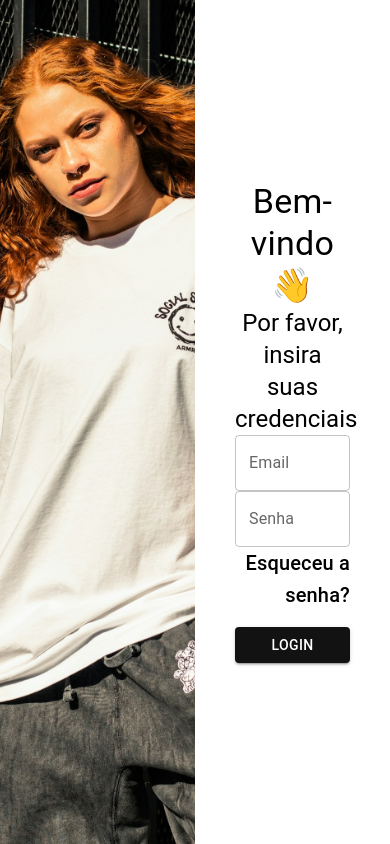
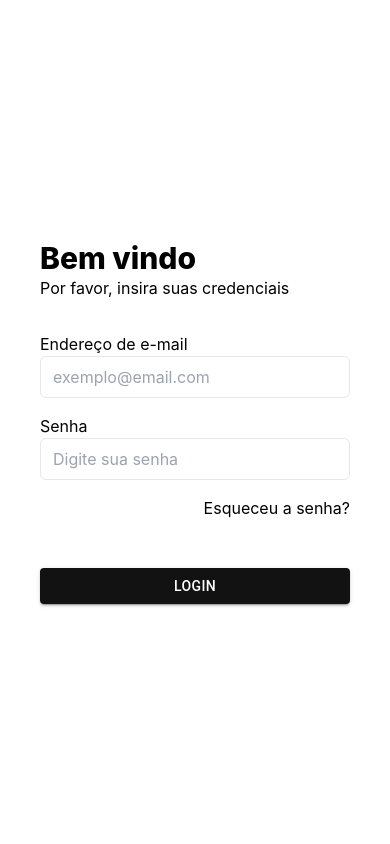
Before and after one commit to vemser/vemser-vs13-projeto-tshirt-ecomerce-front, a React (Vite) app: page /login in a window 390 px wide. Built offline with nearby package versions, Linux system fonts and the light colour scheme.

Commit message:
fix:responsiveness

```diff
--- a/src/pages/login/Login.tsx
+++ b/src/pages/login/Login.tsx
@@ -1,8 +1,8 @@
-import { yupResolver } from '@hookform/resolvers/yup';
-import { Button, TextField, Typography } from '@mui/material';
+import { yupResolver } from "@hookform/resolvers/yup";
+import { Button, TextField, Typography } from "@mui/material";
 import { useForm } from "react-hook-form";
 import * as yup from "yup";
-import backgroundImage from '../../../public/login.jpg';
+import backgroundImage from "../../../public/login.jpg";
 
 interface FormInputs {
   email: string;
@@ -15,41 +15,73 @@ const schema = yup.object().shape({
 });
 
 export const Login = () => {
-  const { register, handleSubmit, formState: { errors } } = useForm<FormInputs>({
+  const {
+    register,
+    handleSubmit,
+    formState: { errors },
+  } = useForm<FormInputs>({
     resolver: yupResolver(schema),
   });
 
   const onSubmit = (data: FormInputs) => {
     console.log(data);
-
   };
 
   return (
-    <main className="h-screen flex">
+    <main className="h-screen flex mx-auto justify-center">
+      <div
+        className="hidden md:block  h-full bg-cover bg-center sm:max-w-xl w-full"
+        style={{ backgroundImage: `url(${backgroundImage})` }}
+      />
 
-      <div className="w-1/2 h-full bg-cover bg-center" style={{ backgroundImage: `url(${backgroundImage})` }} />
+      {/* <section className="w-1/2 flex items-center justify-center p-10 max-w-xl"> */}
+      <section className="w-full md:w-1/2 flex items-center justify-center p-10 max-w-xl">
 
+        <form onSubmit={handleSubmit(onSubmit)} className="w-full max-w-md">
 
-      <section className='w-1/2 flex items-center justify-center p-10'>
-        <form onSubmit={handleSubmit(onSubmit)} className="w-full max-w-md">
-          <Typography variant="h4" className='mb-8 text-center'>
-              Bem-vindo 👋
-          </Typography>
-          <Typography variant="h5" className='mb-8 text-center'>
-              Por favor, insira suas credenciais
-          </Typography>
+          <h1 className="font-extrabold text-3xl ">Bem vindo</h1>
+          <p className="text-base mb-8">Por favor, insira suas credenciais</p>
 
-          <TextField
+          <div className="mb-4">
+            <label htmlFor="email" className="block">
+              Endereço de e-mail
+            </label>
+            <input
+            {...register("email")}
+              type="email"
+              name="email"
+              placeholder="exemplo@email.com"
+              className="w-full px-3 py-2 border rounded-md"
+            />
+            {errors.email && <p className="text-red-500">{errors.email.message}</p>}
+          </div>
+
+          <div className="mb-4">
+            <label htmlFor="password" className="block">
+              Senha
+            </label>
+            <input
+            {...register("password")}
+              type="password"
+              name="password"
+              placeholder="Digite sua senha"
+              className="w-full px-3 py-2 border rounded-md"
+            />
+            {errors.password && <p className="text-red-500">{errors.password.message}</p>}
+          </div>
+
+          {/* <TextField
             {...register("email")}
             error={!!errors.email}
             helperText={errors.email?.message}
             label="Email"
+            InputLabelProps={{ shrink: true }}
             variant="outlined"
             fullWidth
-            className="mb-4"
-          />
+            sx={{ marginBottom: "1rem" }}
+          /> */}
 
-          <TextField
+          {/* <TextField
             {...register("password")}
             error={!!errors.password}
             helperText={errors.password?.message}
@@ -58,16 +90,21 @@ export const Login = () => {
             variant="outlined"
             fullWidth
             className="mb-4"
-          />
-          <Typography variant="h6" className='mb-8 text-right'>
-              Esqueceu a senha?
-          </Typography>
+          /> */}
+          {/* <Typography variant="h6" className="mb-8 text-right">
+            Esqueceu a senha?
+          </Typography> */}
+          <p className="mb-8 text-right cursor-pointer">Esqueceu a senha?</p>
 
           <Button
             type="submit"
             variant="contained"
             fullWidth
-            sx={{background: "#121212", '&:hover': { backgroundColor: '#0e0e0e' }, mt:2}}
+            sx={{
+              background: "#121212",
+              "&:hover": { backgroundColor: "#0e0e0e" },
+              mt: 2,
+            }}
           >
             Login
           </Button>
```
